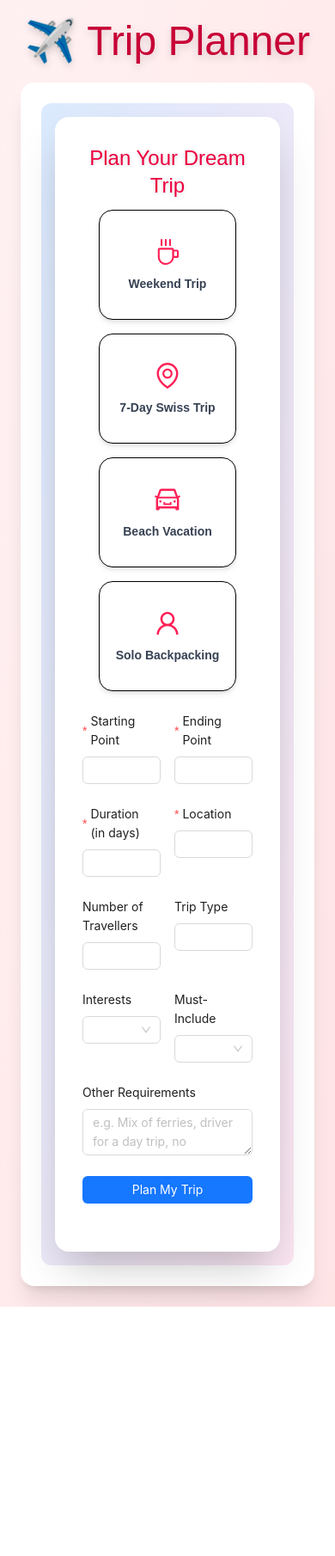
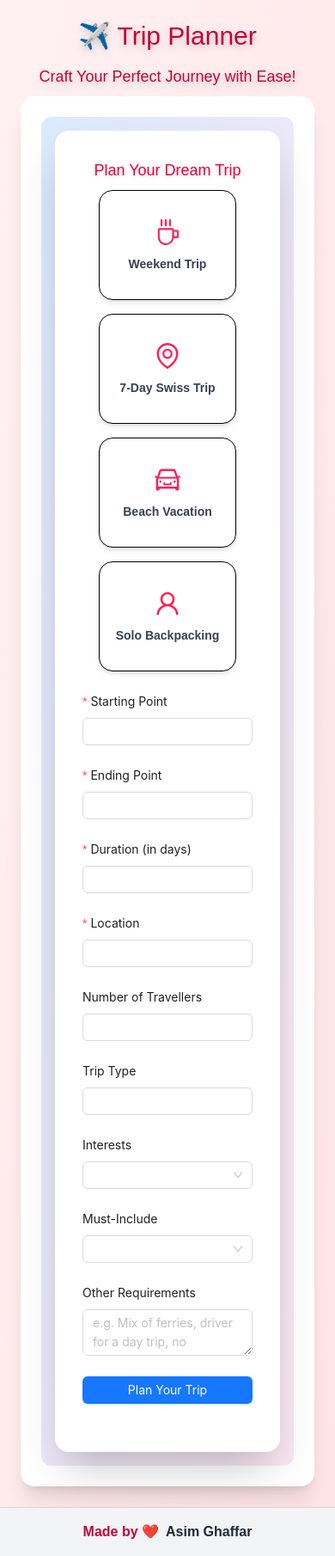
Before and after one commit to Mr-AsimGhaffar/travel-itinerary, a React app in the folder my-app/: page / in a window 390 px wide. Shown: the whole page at 86% size. Before the commit the page ends 1520 px from the top, so only its background shows below. Built offline with nearby package versions, Linux system fonts and the light colour scheme; the HTML template or start-up script is replaced by a standard one.

Commit message:
update responsivenes and add footer

```diff
--- a/my-app/src/components/FeedbackForm.jsx
+++ b/my-app/src/components/FeedbackForm.jsx
@@ -28,7 +28,7 @@ export function FeedbackForm({ tripId }) {
 
   return (
     <div className="bg-white p-4 rounded-md shadow-md mt-6">
-      <h3 className="text-2xl font-bold text-rose-700 mb-2 text-center">
+      <h3 className="text-lg md:text-2xl font-bold text-rose-700 mb-2 text-center">
         Leave Feedback
       </h3>
       <Input.TextArea
--- /dev/null
+++ b/my-app/src/components/Footer.tsx
@@ -0,0 +1,19 @@
+import React from "react";
+
+const Footer = () => {
+  return (
+    <footer className="bottom-0 w-full flex justify-center space-x-2 bg-gray-100 border-t border-gray-300 py-4">
+      <a className="text-base text-rose-700 font-semibold">Made by ❤️ </a>
+      <a
+        href="https://asim.weinnovate.net/"
+        target="_blank"
+        rel="noopener noreferrer"
+        className="text-gray-800 hover:underline text-base font-semibold"
+      >
+        Asim Ghaffar
+      </a>
+    </footer>
+  );
+};
+
+export default Footer;
--- a/my-app/src/components/GetFeedback.jsx
+++ b/my-app/src/components/GetFeedback.jsx
@@ -41,7 +41,7 @@ export function GetFeedback({ tripId }) {
 
       {visible && (
         <div className="bg-white rounded-2xl shadow-lg p-6 border border-rose-100">
-          <h2 className="text-2xl font-bold text-rose-700 mb-4 text-center">
+          <h2 className="text-lg md:text-2xl font-bold text-rose-700 mb-4 text-center">
             User Feedback
           </h2>
 
--- a/my-app/src/components/TripForm.jsx
+++ b/my-app/src/components/TripForm.jsx
@@ -98,7 +98,7 @@ export function TripForm({ onTripPlanned }) {
   return (
     <div className="min-h-screen flex items-center justify-center bg-gradient-to-br from-blue-100 to-pink-100 p-4 rounded-xl">
       <div className="w-full max-w-4xl bg-white p-8 rounded-2xl shadow-2xl">
-        <h2 className="text-2xl font-bold mb-4 text-center text-rose-600 drop-shadow-sm">
+        <h2 className="text-lg md:text-2xl font-bold mb-4 text-center text-rose-600 drop-shadow-sm">
           Plan Your Dream Trip
         </h2>
 
@@ -127,7 +127,7 @@ export function TripForm({ onTripPlanned }) {
 
         <Form layout="vertical" onFinish={onFinish} form={form}>
           <Row gutter={16}>
-            <Col span={12}>
+            <Col xs={24} sm={24} md={12}>
               <Form.Item
                 name="startingPoint"
                 label="Starting Point"
@@ -136,7 +136,7 @@ export function TripForm({ onTripPlanned }) {
                 <Input />
               </Form.Item>
             </Col>
-            <Col span={12}>
+            <Col xs={24} sm={24} md={12}>
               <Form.Item
                 name="endingPoint"
                 label="Ending Point"
@@ -148,7 +148,7 @@ export function TripForm({ onTripPlanned }) {
           </Row>
 
           <Row gutter={16}>
-            <Col span={12}>
+            <Col xs={24} sm={24} md={12}>
               <Form.Item
                 name="duration"
                 label="Duration (in days)"
@@ -157,7 +157,7 @@ export function TripForm({ onTripPlanned }) {
                 <Input type="number" />
               </Form.Item>
             </Col>
-            <Col span={12}>
+            <Col xs={24} sm={24} md={12}>
               <Form.Item
                 name="location"
                 label="Location"
@@ -170,7 +170,7 @@ export function TripForm({ onTripPlanned }) {
 
           <Row gutter={16}>
             {selectedPreset !== "solo" && (
-              <Col span={12}>
+              <Col xs={24} sm={24} md={12}>
                 <Form.Item
                   name="numberOfTravellers"
                   label="Number of Travellers"
@@ -179,7 +179,7 @@ export function TripForm({ onTripPlanned }) {
                 </Form.Item>
               </Col>
             )}
-            <Col span={selectedPreset !== "solo" ? 12 : 24}>
+            <Col xs={24} sm={24} md={selectedPreset !== "solo" ? 12 : 24}>
               <Form.Item name="travelType" label="Trip Type">
                 <Input />
               </Form.Item>
@@ -195,12 +195,12 @@ export function TripForm({ onTripPlanned }) {
           )}
 
           <Row gutter={16}>
-            <Col span={12}>
+            <Col xs={24} sm={24} md={12}>
               <Form.Item name="interests" label="Interests">
                 <Select mode="tags" />
               </Form.Item>
             </Col>
-            <Col span={12}>
+            <Col xs={24} sm={24} md={12}>
               <Form.Item name="mustHave" label="Must-Include">
                 <Select mode="tags" />
               </Form.Item>
@@ -213,7 +213,7 @@ export function TripForm({ onTripPlanned }) {
 
           <Form.Item>
             <Button type="primary" htmlType="submit" loading={loading} block>
-              Plan My Trip
+              Plan Your Trip
             </Button>
           </Form.Item>
         </Form>
--- a/my-app/src/pages/index.jsx
+++ b/my-app/src/pages/index.jsx
@@ -8,6 +8,7 @@ import { CopyLinkButton } from "../components/CopyLinkButton";
 import { FeedbackForm } from "../components/FeedbackForm";
 import { Toaster } from "react-hot-toast";
 import { GetFeedback } from "../components/GetFeedback";
+import Footer from "../components/Footer";
 
 export default function HomePage() {
   const [tripData, setTripData] = useState(null);
@@ -26,10 +27,14 @@ export default function HomePage() {
   }
 
   return (
+    <>
       <div className="min-h-screen bg-gradient-to-br from-rose-50 to-rose-100 p-6 sm:p-10">
         <div className="max-w-5xl mx-auto">
-        <h1 className="text-5xl font-extrabold mb-10 text-center text-rose-700 drop-shadow-lg">
+          <h1 className="text-3xl md:text-5xl font-extrabold mb-10 text-center text-rose-700 drop-shadow-lg">
             ✈️ Trip Planner
+          </h1>
+          <h1 className="text-lg md:text-2xl font-extrabold mb-10 text-center text-rose-700 drop-shadow-lg">
+            Craft Your Perfect Journey with Ease!
           </h1>
 
           <div className="bg-white rounded-2xl shadow-xl p-6 sm:p-10">
@@ -83,5 +88,7 @@ export default function HomePage() {
           </div>
         </div>
       </div>
+      <Footer />
+    </>
   );
 }
--- a/my-app/src/pages/trip/[tripId].jsx
+++ b/my-app/src/pages/trip/[tripId].jsx
@@ -4,6 +4,7 @@ import { Collapse } from "antd";
 import { AnimatePresence, motion as Motion } from "framer-motion";
 import "antd/dist/reset.css";
 import { formatString } from "../../utils/formatString";
+import Footer from "../../components/Footer";
 
 const { Panel } = Collapse;
 
@@ -48,22 +49,25 @@ export default function TripPage() {
   }
 
   return (
-    <div className="p-6 max-w-4xl mx-auto bg-white shadow-lg rounded-xl">
-      <h1 className="text-3xl font-extrabold text-rose-700 mb-6 text-center">
+    <>
+      <div className="min-h-screen p-6 mt-8 max-w-4xl mx-auto bg-white shadow-lg rounded-xl">
+        <h1 className="text-xl md:text-3xl font-extrabold text-rose-700 mb-6 text-center">
           Saved Itinerary
         </h1>
 
         {tripData && (
           <>
             <section className="mb-8">
-            <h2 className="text-2xl font-semibold text-rose-700 mb-2">
+              <h2 className="text-lg md:text-2xl font-semibold text-rose-700 mb-2">
                 Overview
               </h2>
-            <p className="text-gray-800 leading-relaxed">{tripData.overview}</p>
+              <p className="text-gray-800 leading-relaxed text-sm md:text-base">
+                {tripData.overview}
+              </p>
             </section>
 
             <section className="mb-8">
-            <h2 className="text-2xl font-semibold text-rose-700 mb-4">
+              <h2 className="text-lg md:text-2xl font-semibold text-rose-700 mb-4">
                 Daily Plan
               </h2>
               <Collapse accordion className="bg-white">
@@ -71,7 +75,7 @@ export default function TripPage() {
                   <Panel
                     header={`Day ${day.day}: ${day.location}`}
                     key={index}
-                  className="bg-gray-50 border border-gray-200 rounded-lg text-base"
+                    className="bg-gray-50 border border-gray-200 rounded-lg text-sm md:text-base"
                   >
                     <AnimatePresence mode="wait">
                       <Motion.div
@@ -92,14 +96,16 @@ export default function TripPage() {
             </section>
 
             <section>
-            <h2 className="text-2xl font-semibold text-rose-700 mb-4">Costs</h2>
+              <h2 className="text-lg md:text-2xl font-semibold text-rose-700 mb-4">
+                Costs
+              </h2>
               <ul className="list-disc pl-6 space-y-2 text-gray-800">
                 {Object.entries(tripData.costs).map(([key, value]) => (
                   <li key={key}>
-                  <span className="text-gray-900 text-rose-700 text-lg">
+                    <span className="text-gray-900 text-rose-700 text-base md:text-xl">
                       {formatString(key)}:
                     </span>{" "}
-                  {value}
+                    <span className="text-sm md:text-base">{value}</span>
                   </li>
                 ))}
               </ul>
@@ -107,5 +113,9 @@ export default function TripPage() {
           </>
         )}
       </div>
+      <div className="mt-8">
+        <Footer />
+      </div>
+    </>
   );
 }
```
Also changed, not shown: my-app/src/components/TripResult.jsx (+12 -9 lines). Lines whose indentation alone changed are shown as unchanged.
